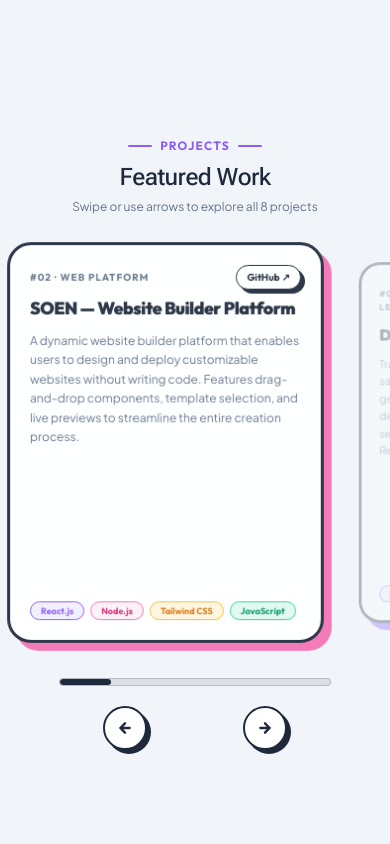
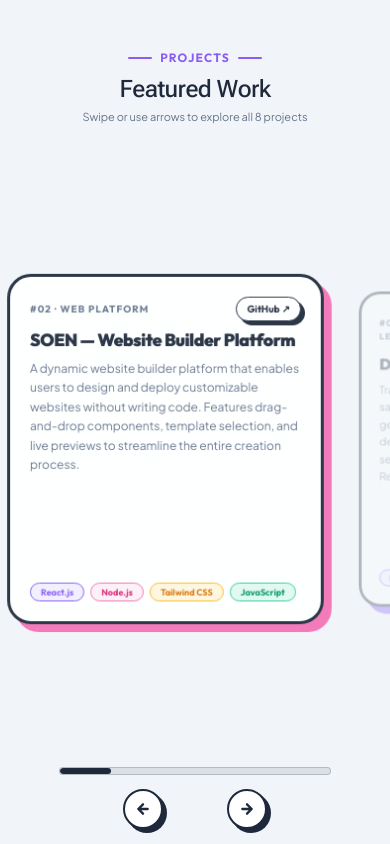
Before and after one commit to Devendar04/devendra-portfolio, a React (Vite) app: page / in a window 390 px wide. Shown: the part 3440-4284 px from the top of the page. Built offline with nearby package versions, Linux system fonts and the light colour scheme.

Commit message:
project section

```diff
--- a/src/components/ProjectsSection.tsx
+++ b/src/components/ProjectsSection.tsx
@@ -13,8 +13,6 @@ const STACK_PILL_COLORS = [
 /* ── Metallic & Ambient Web Audio Sound Engine ─────────────────────────── */
 class ProjectSoundEngine {
   private ctx: AudioContext | null = null;
-  private rollOsc: OscillatorNode | null = null;
-  private rollGain: GainNode | null = null;
 
   public init() {
     if (this.ctx) return;
@@ -22,7 +20,6 @@ class ProjectSoundEngine {
       const AC = window.AudioContext || (window as any).webkitAudioContext;
       if (AC) {
         this.ctx = new AC();
-        this.setupRollingSynth();
       }
     } catch (e) {
       console.warn("Web Audio API not supported.");
@@ -36,44 +33,6 @@ class ProjectSoundEngine {
     }
     this.init();
     return this.ctx;
-  }
-
-  private setupRollingSynth() {
-    const ctx = this.ctx;
-    if (!ctx) return;
-
-    this.rollOsc = ctx.createOscillator();
-    this.rollGain = ctx.createGain();
-
-    this.rollOsc.type = 'sine';
-    this.rollOsc.frequency.setValueAtTime(120, ctx.currentTime);
-    this.rollGain.gain.setValueAtTime(0, ctx.currentTime);
-
-    const lpFilter = ctx.createBiquadFilter();
-    lpFilter.type = 'lowpass';
-    lpFilter.frequency.setValueAtTime(250, ctx.currentTime);
-
-    this.rollOsc.connect(lpFilter);
-    lpFilter.connect(this.rollGain);
-    this.rollGain.connect(ctx.destination);
-    this.rollOsc.start();
-  }
-
-  public updateRollingVelocity(velocity: number) {
-    const ctx = this.ctx;
-    if (!ctx || !this.rollGain || !this.rollOsc || ctx.state === 'suspended') return;
-
-    const absVel = Math.abs(velocity);
-    const t = ctx.currentTime;
-
-    if (absVel < 0.05) {
-      this.rollGain.gain.setTargetAtTime(0, t, 0.05);
-    } else {
-      const targetGain = Math.min(0.08, absVel * 0.005);
-      const targetFreq = Math.min(300, 120 + absVel * 5);
-      this.rollGain.gain.setTargetAtTime(targetGain, t, 0.03);
-      this.rollOsc.frequency.setTargetAtTime(targetFreq, t, 0.04);
-    }
   }
 
   tick() {
@@ -180,7 +139,6 @@ class ProjectSoundEngine {
 
   destroy() {
     if (this.ctx) {
-      if (this.rollOsc) { try { this.rollOsc.stop(); } catch(e){} }
       this.ctx.close();
       this.ctx = null;
     }
@@ -190,7 +148,7 @@ class ProjectSoundEngine {
 /* ── Project Card ─────────────────────────────────────────────── */
 function ProjectCard({ project }: { project: (typeof PROJECTS)[0]; index: number }) {
   return (
-    <div className="w-[82vw] sm:w-[45vw] md:w-[35vw] max-w-md h-[48vh] sm:h-[45vh] md:h-[50vh] shrink-0 pointer-events-auto">
+    <div className="w-[82vw] sm:w-[45vw] md:w-[35vw] max-w-md h-[42vh] sm:h-[45vh] md:h-[50vh] shrink-0 pointer-events-auto">
       <div
         className="bg-white border-[3px] border-foreground rounded-[24px] sm:rounded-[32px] p-5 sm:p-6 md:p-8 w-full h-full
           overflow-hidden relative select-none flex flex-col justify-between"
@@ -220,7 +178,7 @@ function ProjectCard({ project }: { project: (typeof PROJECTS)[0]; index: number
           </h3>
         </div>
 
-        <div className="flex-1 flex flex-col justify-start mt-3 mb-3 relative z-10 overflow-y-auto no-scrollbar">
+        <div className="flex-1 flex flex-col justify-start mt-2 mb-2 relative z-10 overflow-y-auto no-scrollbar">
           <p className="text-muted-fg text-xs sm:text-[13px] leading-relaxed">
             {project.desc}
           </p>
@@ -347,7 +305,6 @@ export default function ProjectsSection() {
           rotationRef.current  = snapped;
           velocityRef.current  = 0;
 
-          // Modulo index wrapping calculation for absolute center checks
           const wrappedClosest = ((closest % totalItems) + totalItems) % totalItems;
           if (wrappedClosest !== currentCenter.current) {
             currentCenter.current   = wrappedClosest;
@@ -368,10 +325,6 @@ export default function ProjectsSection() {
         }
       }
 
-      if (engineRef.current && isIntersectingRef.current) {
-        engineRef.current.updateRollingVelocity(velocityRef.current);
-      }
-
       if (wheelRef.current) {
         if (isMobile) {
           wheelRef.current.style.transform = `none`;
@@ -387,11 +340,8 @@ export default function ProjectsSection() {
           const cardWidth = window.innerWidth * 0.82;
           const gap = 16;
           const totalWidth = cardWidth + gap;
-
-          // Normalized active floating index that wraps seamlessly
           const activeIndex = ((-rotationRef.current / anglePerItem) % totalItems + totalItems) % totalItems;
 
-          // Find the raw difference and wrap cards dynamically across shortest circular pathways
           let diff = i - activeIndex;
           if (diff > totalItems / 2) {
             diff -= totalItems;
@@ -541,10 +491,10 @@ export default function ProjectsSection() {
   };
 
   return (
-    <section id="projects" ref={containerRef} className="relative bg-muted h-screen w-full overflow-hidden flex flex-col justify-center py-6 sm:py-10 select-none">
+    <section id="projects" ref={containerRef} className="relative bg-muted h-[100dvh] w-full overflow-hidden flex flex-col justify-between py-4 sm:py-10 select-none">
       <FadeIn>
-        <div className="text-center mb-2 sm:mb-4 shrink-0 px-4 z-10 relative">
-          <span className="inline-flex items-center justify-center gap-2 font-outfit text-xs font-bold tracking-widest uppercase text-accent mb-1 sm:mb-2">
+        <div className="text-center mt-2 mb-1 shrink-0 px-4 z-10 relative">
+          <span className="inline-flex items-center justify-center gap-2 font-outfit text-xs font-bold tracking-widest uppercase text-accent mb-1">
             <span className="block w-6 h-0.5 bg-accent rounded" />
             Projects
             <span className="block w-6 h-0.5 bg-accent rounded" />
@@ -559,12 +509,11 @@ export default function ProjectsSection() {
               toFontVariationSettings="'wght' 1000, 'opsz' 40"
             />
           </h2>
-          <p className="text-muted-fg text-xs sm:text-sm mt-1">Swipe or use arrows to explore all {totalItems} projects</p>
+          <p className="text-muted-fg text-[11px] sm:text-sm mt-0.5">Swipe or use arrows to explore all {totalItems} projects</p>
         </div>
       </FadeIn>
 
-      <div className="w-full relative flex items-center justify-center px-2 sm:px-12 md:px-20">
-        {/* Desktop Previous Button */}
+      <div className="w-full relative flex items-center justify-center px-2 sm:px-12 md:px-20 flex-1">
         <button
           onClick={() => handleStep('prev')}
           className="absolute left-4 sm:left-8 z-30 p-3 rounded-full bg-white border-2 border-foreground shadow-pop hover:-translate-x-0.5 hover:-translate-y-0.5 hover:shadow-pop-hover active:shadow-pop-active transition-all hidden sm:flex items-center justify-center"
@@ -578,7 +527,7 @@ export default function ProjectsSection() {
 
         <div
           className="w-full relative flex items-center justify-center cursor-grab active:cursor-grabbing touch-pan-y"
-          style={{ perspective: isMobile ? 'none' : '2000px', height: '52vh' }}
+          style={{ perspective: isMobile ? 'none' : '2000px', height: isMobile ? '45vh' : '52vh' }}
           onMouseDown={handleDragStart}
           onTouchStart={handleDragStart}
         >
@@ -603,7 +552,6 @@ export default function ProjectsSection() {
           </div>
         </div>
 
-        {/* Desktop Next Button */}
         <button
           onClick={() => handleStep('next')}
           className="absolute right-4 sm:right-8 z-30 p-3 rounded-full bg-white border-2 border-foreground shadow-pop hover:translate-x-0.5 hover:-translate-y-0.5 hover:shadow-pop-hover active:shadow-pop-active transition-all hidden sm:flex items-center justify-center"
@@ -617,17 +565,15 @@ export default function ProjectsSection() {
       </div>
 
       <FadeIn>
-        <div className="w-full max-w-xs sm:max-w-md mx-auto mt-4 sm:mt-8 px-6 z-30 relative flex flex-col items-center gap-4">
-          {/* Progress Bar Track */}
+        <div className="w-full max-w-xs sm:max-w-md mx-auto mb-4 px-6 z-30 relative flex flex-col items-center gap-3 shrink-0">
           <div className="w-full bg-foreground/10 h-2 rounded-full overflow-hidden border border-foreground/20">
             <div ref={progressBarRef} className="h-full bg-foreground rounded-full will-change-[width] transition-[width] duration-100" style={{ width: `${(0.5 / totalItems) * 100}%` }} />
           </div>
 
-          {/* Mobile-Only Arrow Row Interface */}
-          <div className="flex sm:hidden items-center justify-center gap-24 mt-1">
+          <div className="flex sm:hidden items-center justify-center gap-16 mt-0.5">
             <button
               onClick={() => handleStep('prev')}
-              className="p-3 rounded-full bg-white border-2 border-foreground shadow-pop active:shadow-pop-active transition-all flex items-center justify-center"
+              className="p-2.5 rounded-full bg-white border-2 border-foreground shadow-pop active:shadow-pop-active transition-all flex items-center justify-center"
               aria-label="Previous project mobile"
             >
               <svg viewBox="0 0 24 24" fill="none" stroke="currentColor" strokeWidth={3.5} strokeLinecap="round" strokeLinejoin="round" className="w-4 h-4">
@@ -636,7 +582,7 @@ export default function ProjectsSection() {
             </button>
             <button
               onClick={() => handleStep('next')}
-              className="p-3 rounded-full bg-white border-2 border-foreground shadow-pop active:shadow-pop-active transition-all flex items-center justify-center"
+              className="p-2.5 rounded-full bg-white border-2 border-foreground shadow-pop active:shadow-pop-active transition-all flex items-center justify-center"
               aria-label="Next project mobile"
             >
               <svg viewBox="0 0 24 24" fill="none" stroke="currentColor" strokeWidth={3.5} strokeLinecap="round" strokeLinejoin="round" className="w-4 h-4">
```
